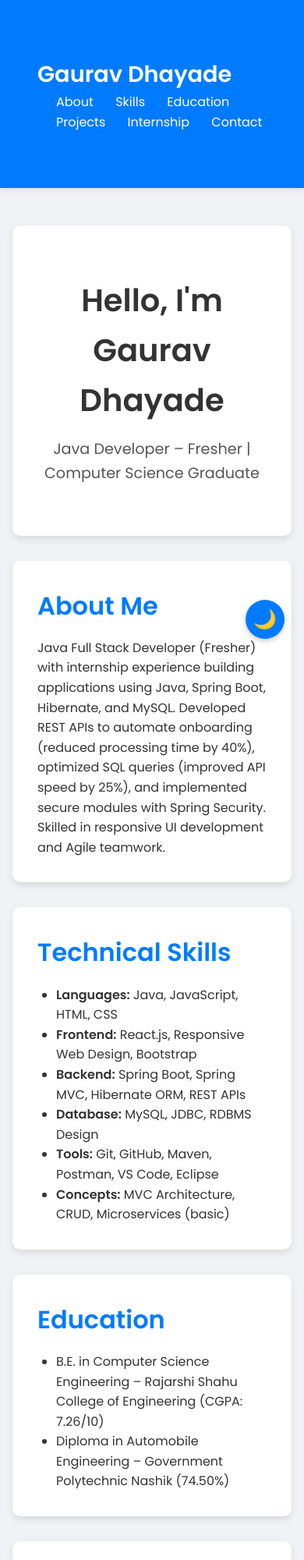
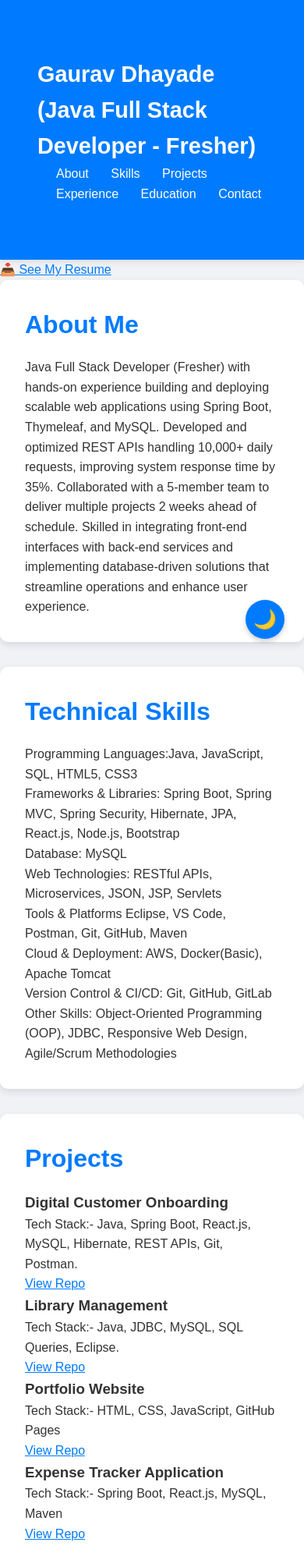
Before and after one commit to Gauravdhayade/Personal-portfolio, a plain HTML site: page index.html in a window 390 px wide. Shown: the top 2000 px of the page at 78% size. Drawn offline with Linux system fonts and the light colour scheme.

Commit message:
Update index.html

```diff
--- a/index.html
+++ b/index.html
@@ -1,95 +1,195 @@
 <!DOCTYPE html>
 <html lang="en">
-<link href="https://fonts.googleapis.com/css2?family=Poppins:wght@300;400;600&display=swap" rel="stylesheet">
-
   <head>
     <meta charset="UTF-8" />
-  <meta name="viewport" content="width=device-width, initial-scale=1.0"/>
+    <meta name="viewport" content="width=device-width, initial-scale=1.0" />
     <title>Gaurav Dhayade – Portfolio</title>
     <link rel="stylesheet" href="style.css" />
   </head>
+  <body>
+    <!-- Theme Toggle -->
+    <button id="theme-toggle" aria-label="Toggle Theme">🌙</button>
 
-<body>
+    <!-- Navbar -->
     <header class="navbar">
       <div class="container">
-      <h1 class="logo">Gaurav Dhayade</h1>
+        <h1 class="logo">Gaurav Dhayade (Java Full Stack Developer - Fresher)</h1>
         <nav>
           <a href="#about">About</a>
           <a href="#skills">Skills</a>
+          <a href="#projects">Projects</a>
+          <a href="#experience">Experience</a>
           <a href="#education">Education</a>
-        <a href="#projects">Projects</a>
-        <a href="#internship">Internship</a>
           <a href="#contact">Contact</a>
+
+
         </nav>
       </div>
     </header>
+           <a
+          href="https://drive.google.com/file/d/1DoUn04dBeCuJDS7NDUi0_JY5x8_tKSjk/view?usp=drive_link"
+          download
+          class="btn"
+          >📥 See My Resume</a
+        >
+      </div>
 
-  <main class="container">
-    <section class="intro">
-      <h2>Hello, I'm Gaurav Dhayade</h2>
-      <p>Java Developer – Fresher | Computer Science Graduate</p>
+      <!-- Scroll Down Indicator -->
+      <div class="scroll-indicator">
+        <span></span><span></span><span></span>
+      </div>
     </section>
 
-    <section id="about" class="about">
+    <!-- About Section -->
+    <section id="about" class="section-card">
       <h2>About Me</h2>
-      <p>Java Full Stack Developer (Fresher) with internship experience building applications using Java, Spring Boot, Hibernate, and MySQL. Developed REST APIs to automate onboarding (reduced processing time by 40%), optimized SQL queries (improved API speed by 25%), and implemented secure modules with Spring Security. Skilled in responsive UI development and Agile teamwork.</p>
+      <p>
+        Java Full Stack Developer (Fresher) with hands-on experience building
+        and deploying scalable web applications using Spring Boot, Thymeleaf,
+        and MySQL. Developed and optimized REST APIs handling 10,000+ daily
+        requests, improving system response time by 35%. Collaborated with a
+        5-member team to deliver multiple projects 2 weeks ahead of schedule.
+        Skilled in integrating front-end interfaces with back-end services and
+        implementing database-driven solutions that streamline operations and
+        enhance user experience.
+      </p>
     </section>
 
-    <section id="skills" class="skills">
+    <!-- Skills Section -->
+    <section id="skills" class="section-card">
       <h2>Technical Skills</h2>
+      <div class="skills-container">
+        <div class="skill-card">
+          Programming Languages:Java, JavaScript, SQL, HTML5, CSS3
+        </div>
+        <div class="skill-card">
+          Frameworks & Libraries: Spring Boot, Spring MVC, Spring Security,
+          Hibernate, JPA, React.js, Node.js, Bootstrap
+        </div>
+        <div class="skill-card">Database: MySQL</div>
+        <div class="skill-card">
+          Web Technologies: RESTful APIs, Microservices, JSON, JSP, Servlets
+        </div>
+        <div class="skill-card">
+          Tools & Platforms Eclipse, VS Code, Postman, Git, GitHub, Maven
+        </div>
+        <div class="skill-card">
+          Cloud & Deployment: AWS, Docker(Basic), Apache Tomcat
+        </div>
+        <div class="skill-card">
+          Version Control & CI/CD: Git, GitHub, GitLab
+        </div>
+        <div class="skill-card">
+          Other Skills: Object-Oriented Programming (OOP), JDBC, Responsive Web
+          Design, Agile/Scrum Methodologies
+        </div>
+      </div>
+    </section>
+
+    <!-- Projects Section -->
+    <section id="projects" class="section-card">
+      <h2>Projects</h2>
+      <div class="projects-container">
+        <div class="project-card">
+          <h3>Digital Customer Onboarding</h3>
+          <p>
+            Tech Stack:- Java, Spring Boot, React.js, MySQL, Hibernate, REST
+            APIs, Git, Postman.
+          </p>
+          <a
+            href="https://github.com/Gauravdhayade/digitalcustonboard.git"
+            target="_blank"
+            >View Repo</a
+          >
+        </div>
+        <div class="project-card">
+          <h3>Library Management</h3>
+          <p>Tech Stack:- Java, JDBC, MySQL, SQL Queries, Eclipse.</p>
+          <a
+            href="https://github.com/Gauravdhayade/Library-Management.git"
+            target="_blank"
+            >View Repo</a
+          >
+        </div>
+        <div class="project-card">
+          <h3>Portfolio Website</h3>
+          <p>Tech Stack:- HTML, CSS, JavaScript, GitHub Pages</p>
+          <a
+            href="https://github.com/Gauravdhayade/personal-portfolio.git"
+            target="_blank"
+            >View Repo</a
+          >
+        </div>
+        <div class="project-card">
+          <h3>Expense Tracker Application</h3>
+          <p>Tech Stack:- Spring Boot, React.js, MySQL, Maven</p>
+          <a
+            href="https://github.com/Gauravdhayade/expensetracker.git"
+            target="_blank"
+            >View Repo</a
+          >
+        </div>
+      </div>
+    </section>
+
+    <!-- Experience Section -->
+    <section id="experience" class="section-card">
+      <h2>Internship Experience</h2>
+      <p><strong>Java Full Stack Intern</strong> – ATC, Pune (Jun–Dec 2024)</p>
       <ul>
-        <li><strong>Languages:</strong> Java, JavaScript, HTML, CSS</li>
-        <li><strong>Frontend:</strong> React.js, Responsive Web Design, Bootstrap</li>
-        <li><strong>Backend:</strong> Spring Boot, Spring MVC, Hibernate ORM, REST APIs</li>
-        <li><strong>Database:</strong> MySQL, JDBC, RDBMS Design</li>
-        <li><strong>Tools:</strong> Git, GitHub, Maven, Postman, VS Code, Eclipse</li>
-        <li><strong>Concepts:</strong> MVC Architecture, CRUD, Microservices (basic)</li>
+        <li>
+          Built Digital Customer Onboarding System with Spring Boot & Hibernate
+        </li>
+        <li>Implemented security using Spring Security & JWT</li>
+        <li>Optimized APIs and improved performance by 25%</li>
       </ul>
     </section>
 
-    <section id="education" class="education">
+    <!-- Education Section -->
+    <section id="education" class="section-card">
       <h2>Education</h2>
-      <ul>
-        <li>B.E. in Computer Science Engineering – Rajarshi Shahu College of Engineering (CGPA: 7.26/10)</li>
-        <li>Diploma in Automobile Engineering – Government Polytechnic Nashik (74.50%)</li>
-      </ul>
+      <div class="education-card">
+        B.E. Computer Science – Rajarshi Shahu College of Engineering, Buldhana CGPA: (7.26/10)
+      </div>
+      <div class="education-card">
+       Diploma In Automobile Engineering – Govt Polytechnic Nashik, Percentage: (74.50%)
+      </div>
     </section>
 
-    <section id="projects" class="projects">
-      <h2>Projects</h2>
-      <ul>
-        <li>Digital Customer Onboarding System – <a href="https://github.com/Gauravdhayade/digital-customer-onboard.git" target="_blank">GitHub Repo</a></li>
-        <li>Library Management – <a href="https://github.com/Gauravdhayade/Library-Management.git" target="_blank">GitHub Repo</a></li>
-        <li>Personal Portfolio – <a href="https://github.com/Gauravdhayade/personal-portfolio.git" target="_blank">GitHub Repo</a></li>
-      </ul>
+    <!-- Contact Section -->
+    <section id="contact" class="section-card">
+      <h2>Contact Me</h2>
+      <p>
+        <strong>Mobile:</strong> <a href="tel:+919960106127">+91 99601 06127</a>
+      </p>
+      <p>
+        <strong>Email:</strong>
+        <a href="mailto:gdhayade123@gmail.com">gdhayade123@gmail.com</a>
+      </p>
+      <p>
+        <strong>LinkedIn:</strong>
+        <a
+          href="https://www.linkedin.com/in/gaurav-dhayade-23a2242ba"
+          target="_blank"
+          >Profile</a
+        >
+      </p>
+      <p>
+        <strong>GitHub:</strong>
+        <a href="https://github.com/Gauravdhayade" target="_blank"
+          >Gauravdhayade</a
+        >
+      </p>
     </section>
 
-    <section id="internship" class="internship">
-      <h2>Internship Experience</h2>
-      <ul>
-        <li><strong>Java Stack Intern</strong> – Acceleration Training Center, Pune</li>
-        <li>Built Digital Customer Onboarding System (Spring Boot, Hibernate, MySQL)</li>
-        <li>Implemented security using Spring Security & JWT</li>
-        <li>Worked in team for module enhancement & performance improvements</li>
-      </ul>
-    </section>
-
-    <section id="contact" class="contact">
-      <h2>Contact Me</h2>
-      <p><strong>Mobile:</strong> <a href="tel:+919960106127">+91 99601 06127</a></p>
-      <p><strong>Email:</strong> <a href="mailto:gdhayade123@gmail.com">gdhayade123@gmail.com</a></p>
-      <p><strong>LinkedIn:</strong> <a href="https://www.linkedin.com/in/gaurav-dhayade-23a2242ba" target="_blank">Gaurav Dhayade</a></p>
-      <p><strong>GitHub:</strong> <a href="https://github.com/Gauravdhayade" target="_blank">Gauravdhayade</a></p>
-      <p><strong>Address:</strong> Muktainagar (425306), Maharashtra, India</p>
-    </section>
-  </main>
-
+    <!-- Footer -->
     <footer>
       <p>© 2025 Gaurav Dhayade | Built with ❤️</p>
     </footer>
 
-  <button id="theme-toggle" aria-label="Toggle Dark/Light Theme">🌙</button>
+    <!-- Back to Top Button -->
+    <button id="back-to-top" aria-label="Back to Top">⬆</button>
+
     <script src="script.js"></script>
   </body>
-
 </html>
```
Lines whose indentation alone changed are shown as unchanged.
